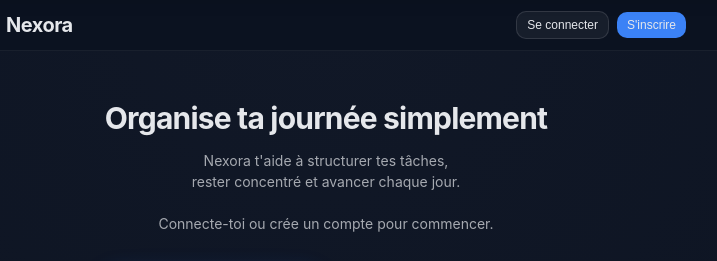
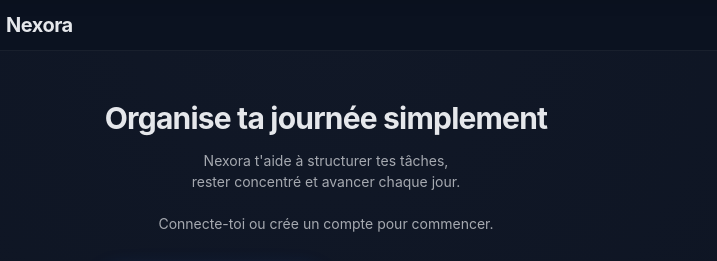
Before and after one commit to Royalcan1/Nexora, a plain HTML site: page index.html in a window 1280 px wide. Shown: the top 261 px of the page, 314-1031 px from the left. Drawn offline with nearby package versions, Linux system fonts and the light colour scheme.

Commit message:
Update index.html

```diff
--- a/index.html
+++ b/index.html
@@ -43,12 +43,6 @@
         <path d="M22 44V20l20 24V20" stroke="currentColor" stroke-width="4" fill="none" stroke-linecap="round"/>
       </svg>
       <span>Nexora</span>
-    </div>
-
-    <!-- Boutons quand DÉCONNECTÉ -->
-    <div class="auth-buttons" id="auth-buttons-logged-out">
-      <button class="auth-btn" onclick="showAuthModal('login')">Se connecter</button>
-      <button class="auth-btn primary" onclick="showAuthModal('signup')">S'inscrire</button>
     </div>
 
     <!-- Boutons quand CONNECTÉ -->
```
